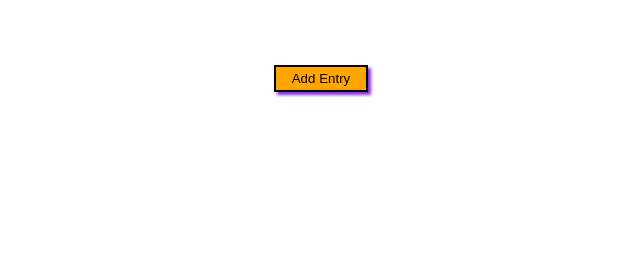
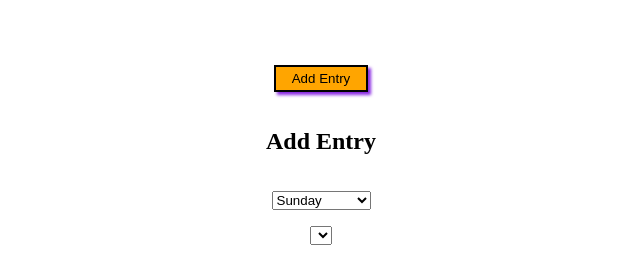
Before and after one commit to nickkniola/week-planner, a plain HTML site: page index.html in a window 1280 px wide. Shown: the part 61-338 px from the top of the page, without its empty margins (319-959 px from the left). Drawn offline with Linux system fonts and the light colour scheme.

Commit message:
Selects in progress

```diff
--- a/index.html
+++ b/index.html
@@ -23,6 +23,32 @@
     <div class="row">
       <button>Add Entry</button>
     </div>
+    <div class="container overlay invisible">
+      <div class="modal invisible">
+        <div class="row">
+          <h2>Add Entry</h2>
+        </div>
+        <form>
+          <div class="row">
+            <select>
+              <option value="" disabled>Day of Week</option>
+              <option value="sunday">Sunday</option>
+              <option value="monday">Monday</option>
+              <option value="tuesday">Tuesday</option>
+              <option value="wednesday">Wednesday</option>
+              <option value="thursday">Thursday</option>
+              <option value="friday">Friday</option>
+              <option value="saturday">Saturday</option>
+            </select>
+          </div>
+          <div class="row">
+            <select id="hour" name="hour">
+              <option></option>
+            </select>
+          </div>
+        </form>
+      </div>
+    </div>
   </div>
   <script src="main.js"></script>
 </body>
```
